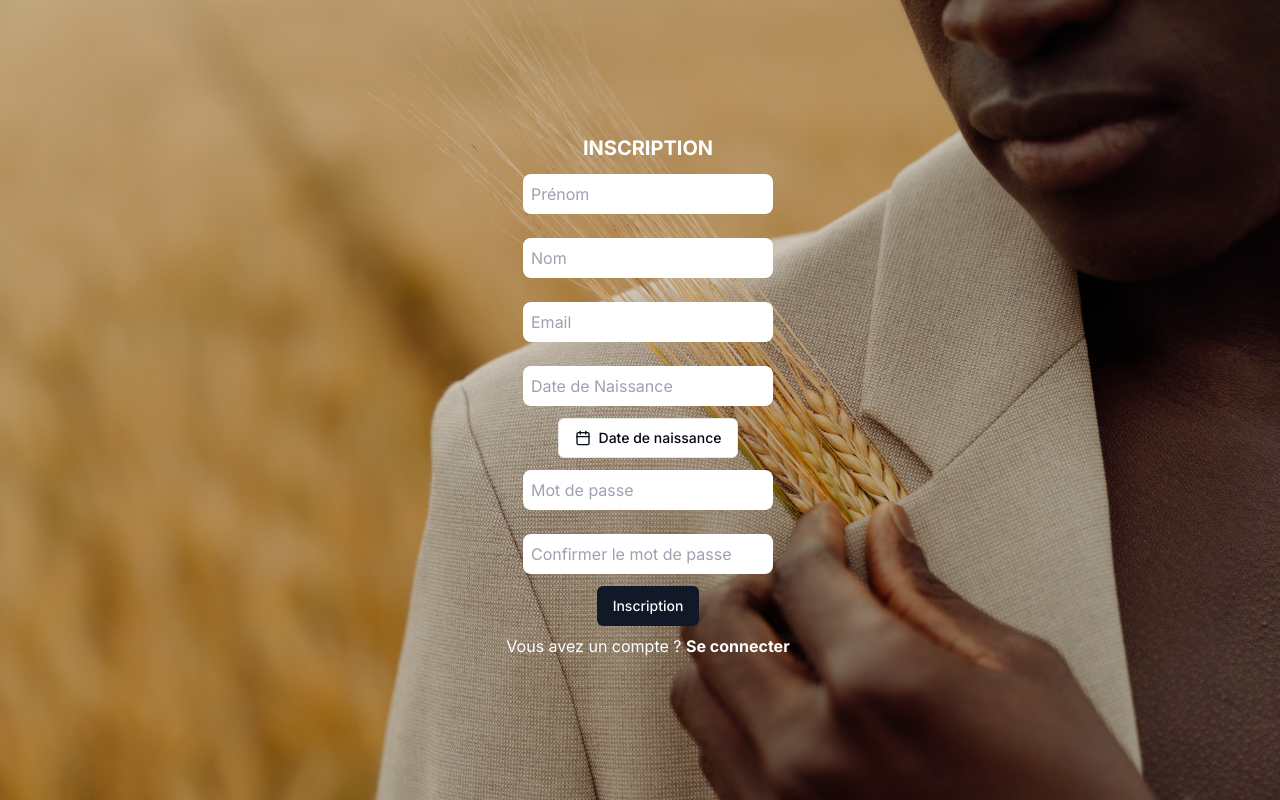
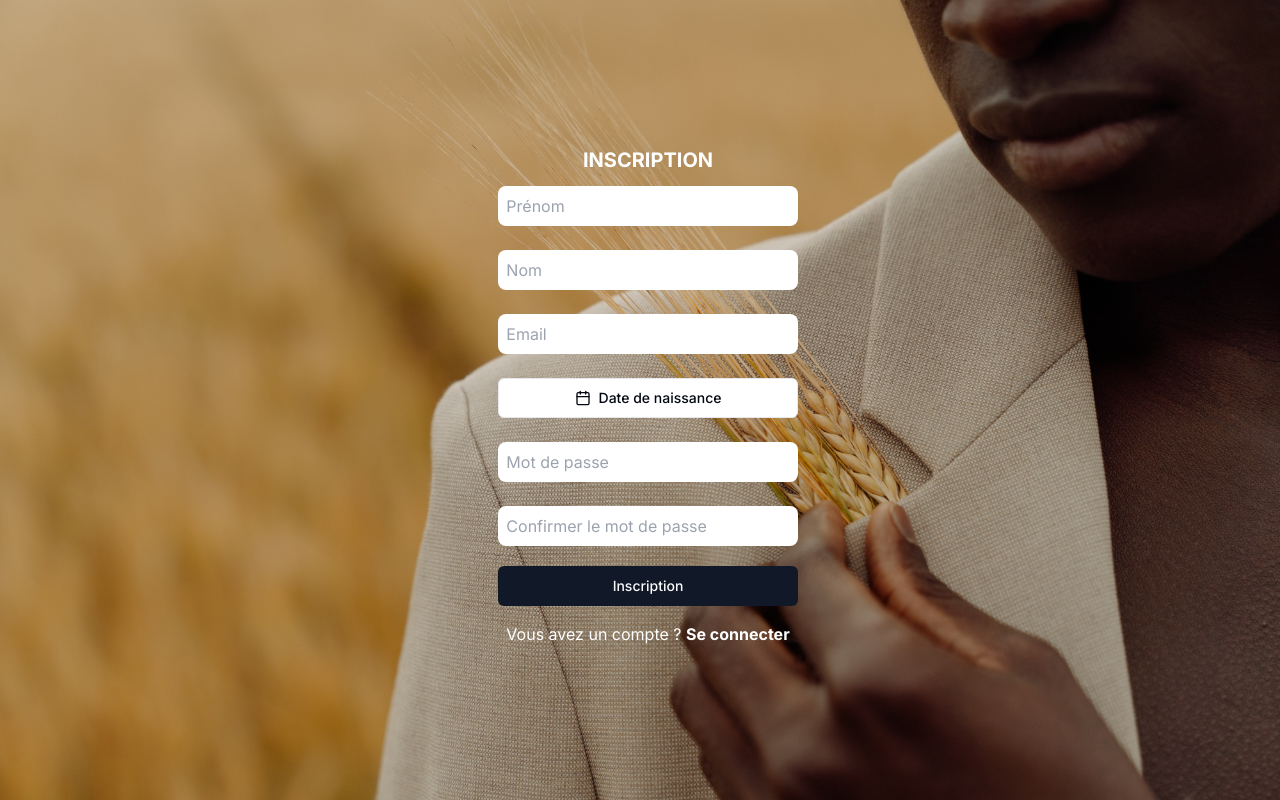
Before and after one commit to tchessi-pre/moonshot, a Next.js app in the folder front/: page /register in a window 1280 px wide. Built offline with nearby package versions, Linux system fonts and the light colour scheme.

Commit message:
add style for login and register

```diff
--- a/front/src/app/login/page.js
+++ b/front/src/app/login/page.js
@@ -44,7 +44,7 @@ export default function Login() {
 				</div>
 				<div className="my-3">
 					<p className ="text-white">
-						Pas encore inscrit ? <a href='/register'>S'inscrire</a>
+						Pas encore inscrit ? <a className ="font-bold" href='/register'>S'inscrire</a>
 					</p>
 				</div>
 				<Button>Se connecter</Button>
--- a/front/src/app/register/page.js
+++ b/front/src/app/register/page.js
@@ -1,20 +1,14 @@
 "use client";
 
-import React from "react";
-import { useState } from 'react';
-import Image from "next/image";
+import React, { useState } from "react";
 import { Button } from "@/components/ui/button";
-import { format } from "date-fns"
-import { Calendar as CalendarIcon } from "lucide-react"
-
-import { cn } from "@/lib/utils"
-import { Calendar } from "@/components/ui/calendar"
+import { Calendar as CalendarIcon } from "lucide-react";
+import { Calendar } from "@/components/ui/calendar";
 import {
   Popover,
   PopoverContent,
   PopoverTrigger,
-} from "@/components/ui/popover"
-
+} from "@/components/ui/popover";
 
 export default function Register() {
   const [firstName, setFirstName] = useState("");
@@ -30,15 +24,19 @@ export default function Register() {
 
   return (
     <main
-        className='relative flex flex-col items-center justify-center min-h-screen bg-center bg-cover'
+      className="relative flex flex-col items-center justify-center min-h-screen bg-center bg-cover"
       style={{ backgroundImage: "url('/assets/bground.jpg')" }}
     >
       <div className="flex flex-col">
-            <form onSubmit={handleSubmit} className="flex flex-col w-full max-w-md flex items-center justify-center min-h-screen mx-2">
-            <span className='text-white uppercase font-bold text-xl'>Inscription</span>
+        <form
+          onSubmit={handleSubmit}
+          className="flex flex-col w-full max-w-md items-center justify-center min-h-screen mx-2"
+        >
+          <span className="text-white uppercase font-bold text-xl">Inscription</span>
 
-                <div>
-                    <input className='p-2 my-3 rounded-lg'
+          <div className="w-full">
+            <input
+              className="p-2 my-3 rounded-lg w-full"
               placeholder="Prénom"
               type="text"
               id="firstName"
@@ -47,8 +45,9 @@ export default function Register() {
               required
             />
           </div>
-                <div>
-                    <input className='p-2 my-3 rounded-lg'
+          <div className="w-full">
+            <input
+              className="p-2 my-3 rounded-lg w-full"
               placeholder="Nom"
               type="text"
               id="lastName"
@@ -57,9 +56,10 @@ export default function Register() {
               required
             />
           </div>
-                <div>
-                    <input className='p-2 my-3 rounded-lg'
-                        placeholder = "Email"
+          <div className="w-full">
+            <input
+              className="p-2 my-3 rounded-lg w-full"
+              placeholder="Email"
               type="email"
               id="email"
               value={email}
@@ -67,36 +67,35 @@ export default function Register() {
               required
             />
           </div>
-                <div className="fw-[32rem]">
-                    <input className='text-neutral-400 w-max p-2 my-3 rounded-lg'
-                        placeholder = "Date de Naissance"
-                        type=""
+          {/* <div className="w-full">
+            <input
+              className="p-2 my-3 rounded-lg w-full"
+              placeholder="Date de Naissance"
+              type="date"
               id="birthdate"
               value={birthdate}
-                        //onChange={(e) => setBirthdate(e.target.value)}
+              onChange={(e) => setBirthdate(e.target.value)}
               required
             />
-                </div>
+          </div> */}
 
+          <div className="w-full my-3">
             <Popover>
               <PopoverTrigger asChild>
-        <Button variant={"outline"}>
+                <Button variant={"outline"} className="w-full">
                   <CalendarIcon className="mr-2 h-4 w-4" />
                   <span>Date de naissance</span>
                 </Button>
               </PopoverTrigger>
               <PopoverContent className="w-auto p-0">
-        <Calendar
-          mode="single"
-        //   selected={date}
-        //   onSelect={setDate}
-          initialFocus
-        />
+                <Calendar mode="single" initialFocus />
               </PopoverContent>
             </Popover>
+          </div>
 
-                <div>
-                    <input className='p-2 my-3 rounded-lg'
+          <div className="w-full">
+            <input
+              className="p-2 my-3 rounded-lg w-full"
               placeholder="Mot de passe"
               type="password"
               id="password"
@@ -105,9 +104,10 @@ export default function Register() {
               required
             />
           </div>
-                <div>
-                    <input className='p-2 my-3 rounded-lg'
-                        placeholder = "Confirmer le mot de passe"
+          <div className="w-full">
+            <input
+              className="p-2 my-3 rounded-lg w-full"
+              placeholder="Confirmer le mot de passe"
               type="password"
               id="confirmPassword"
               value={confirmPassword}
@@ -116,14 +116,17 @@ export default function Register() {
             />
           </div>
 
-				<Button>Inscription</Button>
+          <Button className="w-full my-2">Inscription</Button>
 
           <div className="text-white my-2">
-                    <p>Vous avez un compte ? <a className ="font-bold" href="/login">Se connecter</a></p>
+            <p>
+              Vous avez un compte ?{" "}
+              <a className="font-bold" href="/login">
+                Se connecter
+              </a>
+            </p>
           </div>
         </form>
-
-
       </div>
     </main>
   );
```
Lines whose indentation alone changed are shown as unchanged.
